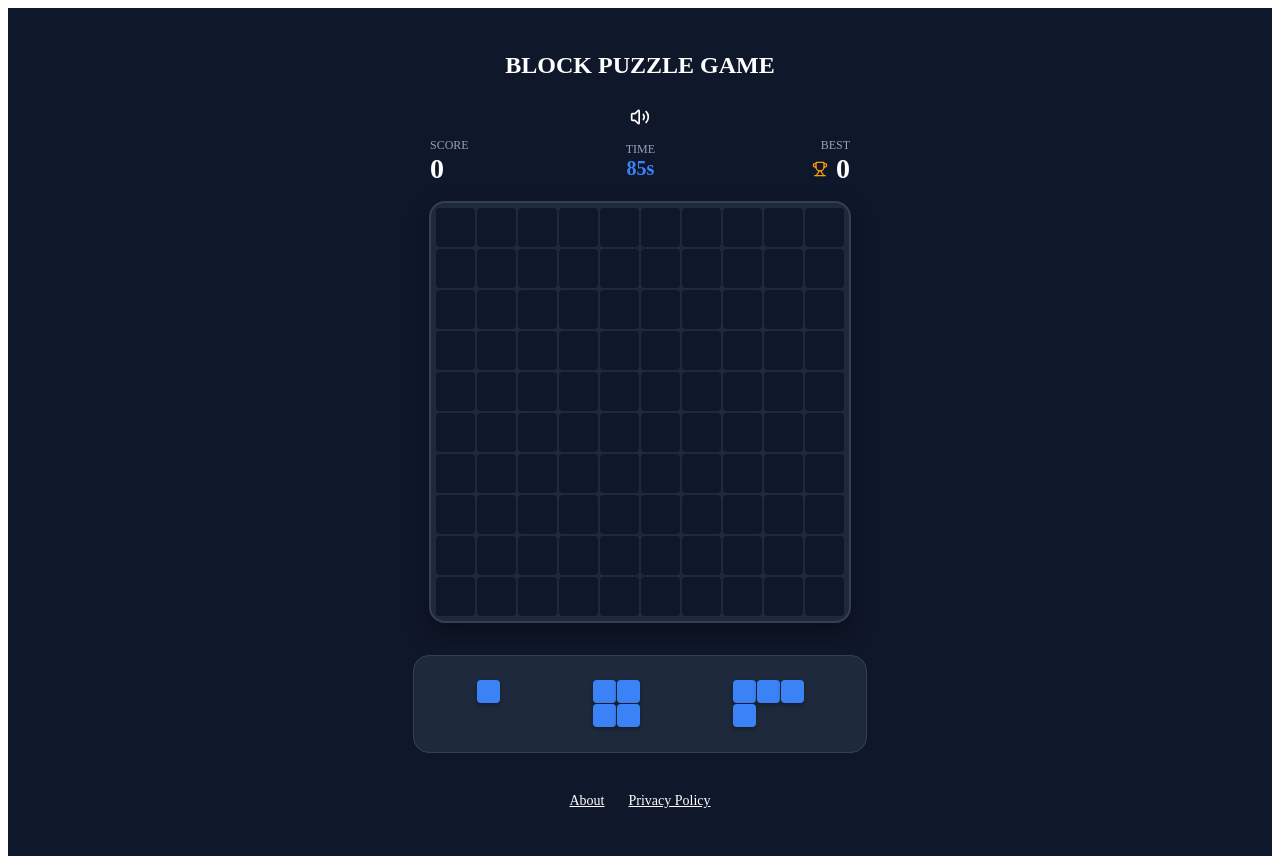
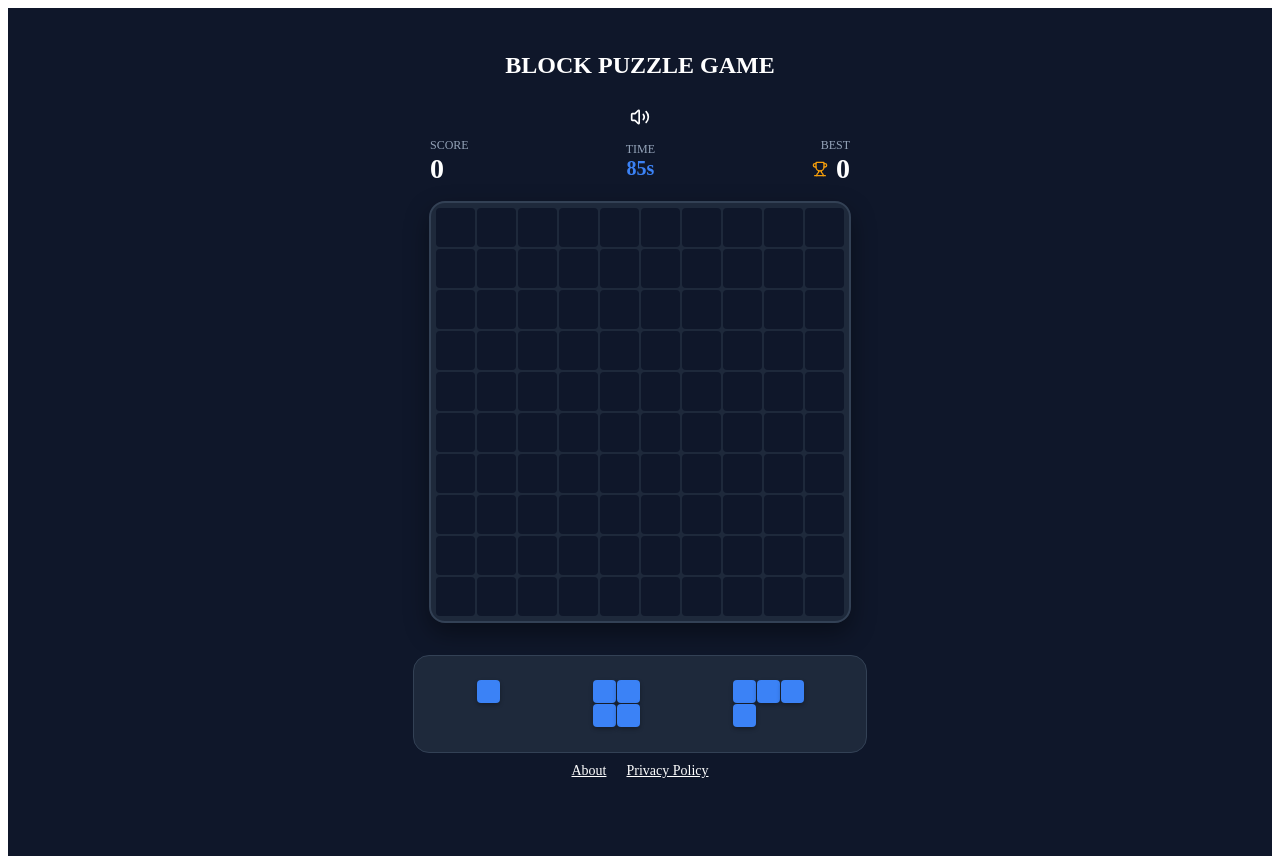
Before and after one commit to avetisyanaida/block-puzzle, a Next.js app: page / in a window 1280 px wide. Built offline with nearby package versions, Linux system fonts and the light colour scheme.

Commit message:
change styles in footer

```diff
--- a/src/components/BlockPuzzleGame/BlockPuzzleGame.module.scss
+++ b/src/components/BlockPuzzleGame/BlockPuzzleGame.module.scss
@@ -1,5 +1,5 @@
 .wrapper {
-  min-height: 100dvh;
+  height: 100vh;
   padding: 24px 16px;
   display: flex;
   flex-direction: column;
@@ -169,9 +169,9 @@
 /* FOOTER */
 
 .footer {
-  margin-top: 40px;
+  margin-top: 10px;
   display: flex;
-  gap: 24px;
+  gap: 20px;
   font-size: 14px;
   color: #94a3b8;
 }
```
Also changed, not shown: src/app/icon.png (added).
